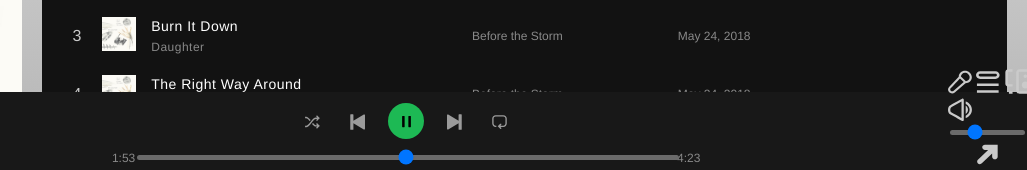
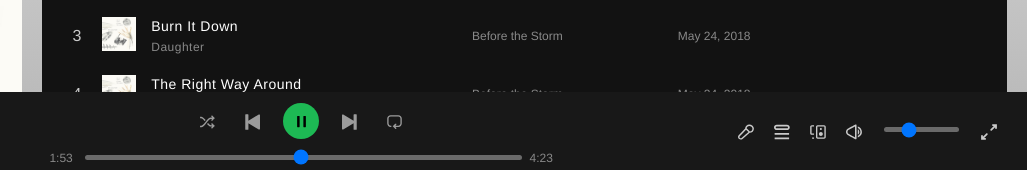
Before and after one commit to mohammadxonel/Spotify-desktop, an Electron app: page index.html in a window 1280 px wide. Shown: the part 628-798 px from the top of the page, 253-1280 px from the left. Drawn offline with Linux system fonts and the light colour scheme; no server answers.

Commit message:
add css style edits to player time

```diff
--- a/style.css
+++ b/style.css
@@ -417,3 +417,19 @@ body {
     display: flex;
     align-items: center;
 }
+
+.player-time {
+    padding: 0 10px;
+}
+
+.footer-player-right-buttons {
+    display: flex;
+    align-items: center;
+    justify-content: center;
+    padding-right: 30px;
+}
+
+.footer-player-right-buttons img {
+    margin-right: 20px;
+    width: 16px;
+}
```
